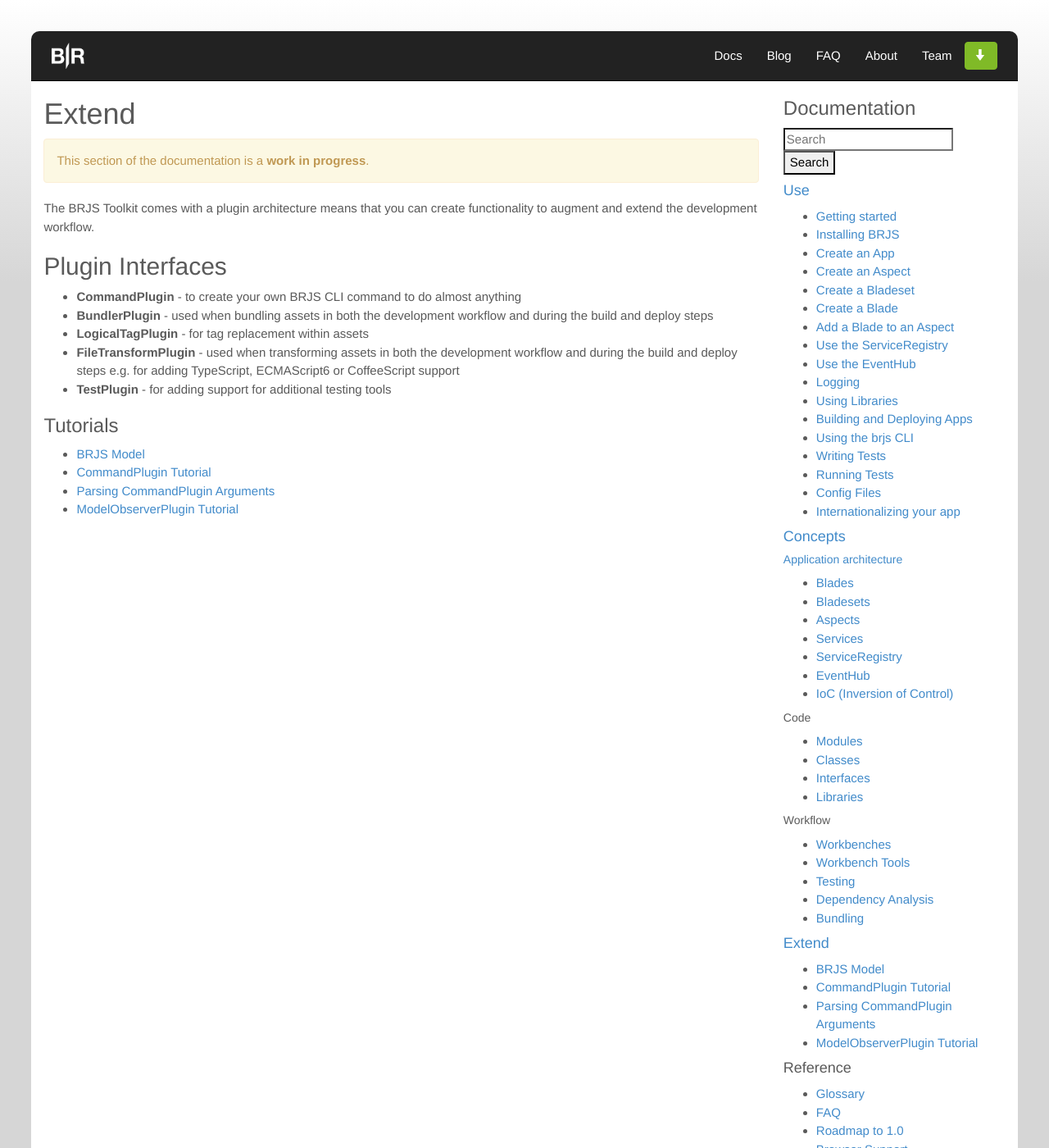
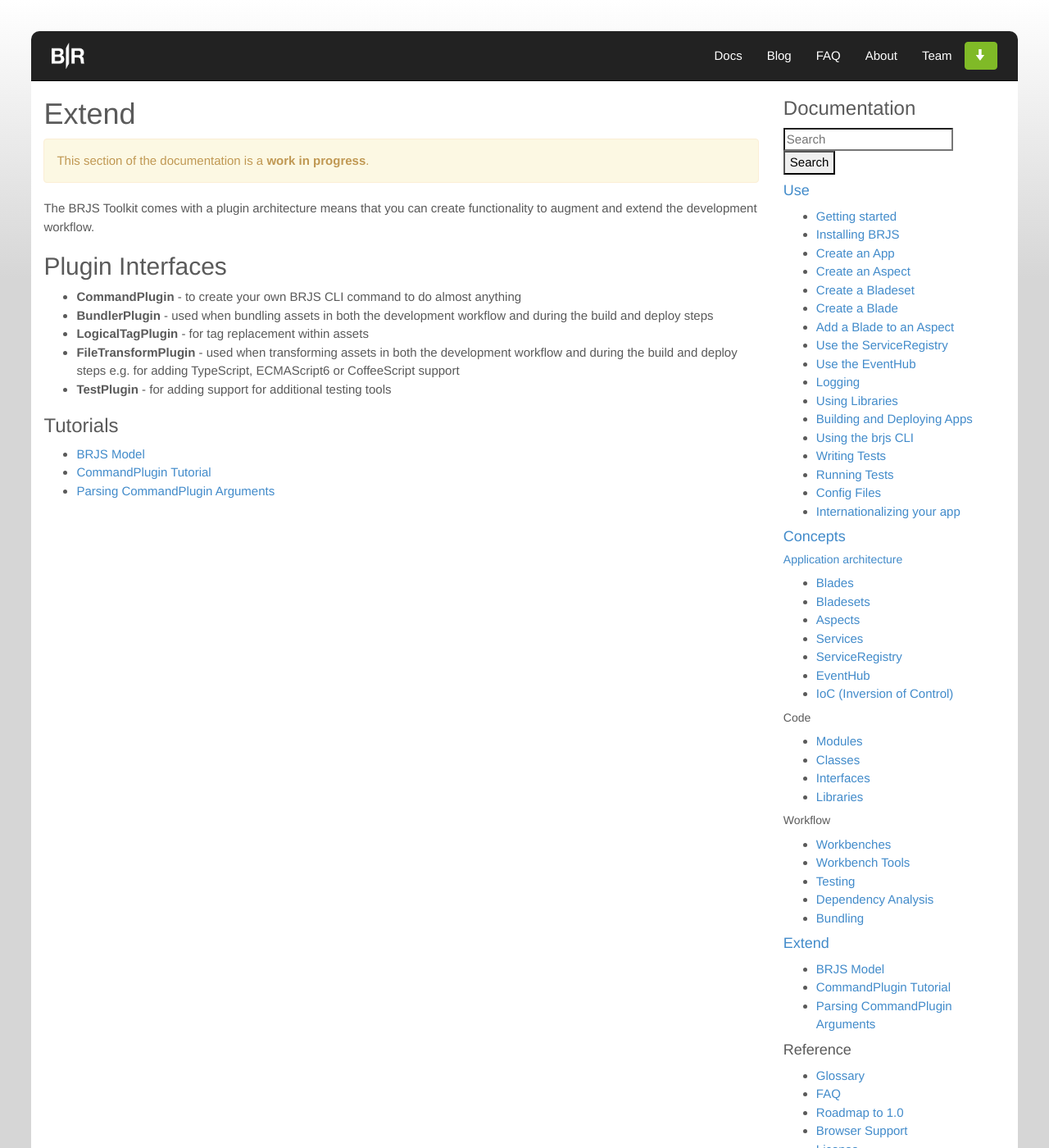
Before and after one commit to BladeRunnerJS/brjs-site, a Jekyll site: the page built from docs/extend/index.md, in a window 1280 px wide and 1400 px high. Shown: the whole window at 82% size. Built offline with Jekyll 4.4.1, drawn with Linux system fonts in a browser that asks for light colours; nearby versions of some CDN libraries; Markdown is read by kramdown in place of the engine named in the settings.

Commit message:
Remove incomplete model observer tutorial form ToC

```diff
--- a/_includes/docs/extend/toc.html
+++ b/_includes/docs/extend/toc.html
@@ -2,5 +2,4 @@
   <li><a href="/docs/concepts/model/">BRJS Model</a></li>
   <li><a href="/docs/extend/command_plugin_tutorial/">CommandPlugin Tutorial</a></li>
   <li><a href="/docs/extend/command_plugin_argument_parsing_guide/">Parsing CommandPlugin Arguments</a></li>
-  <li><a href="/docs/extend/model_observer_plugin_tutorial/">ModelObserverPlugin Tutorial</a></li>
 </ul>
```
